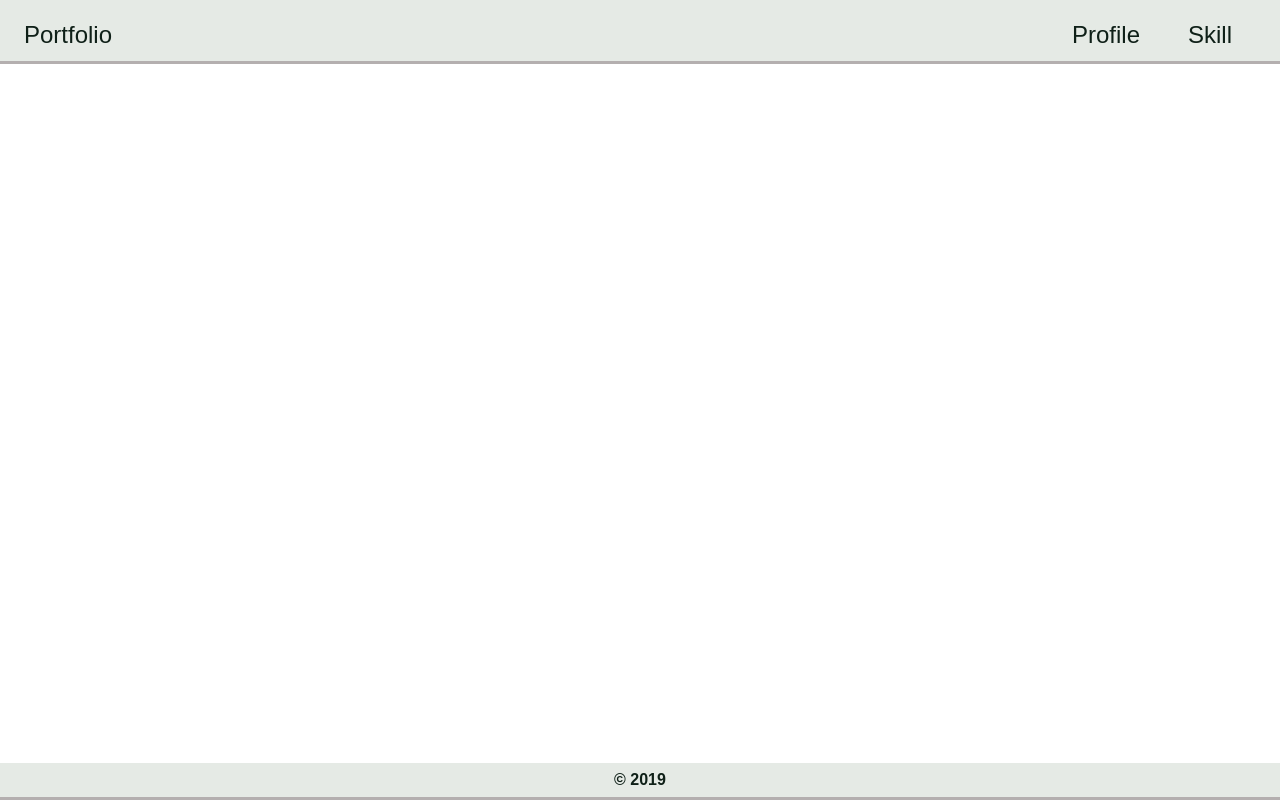
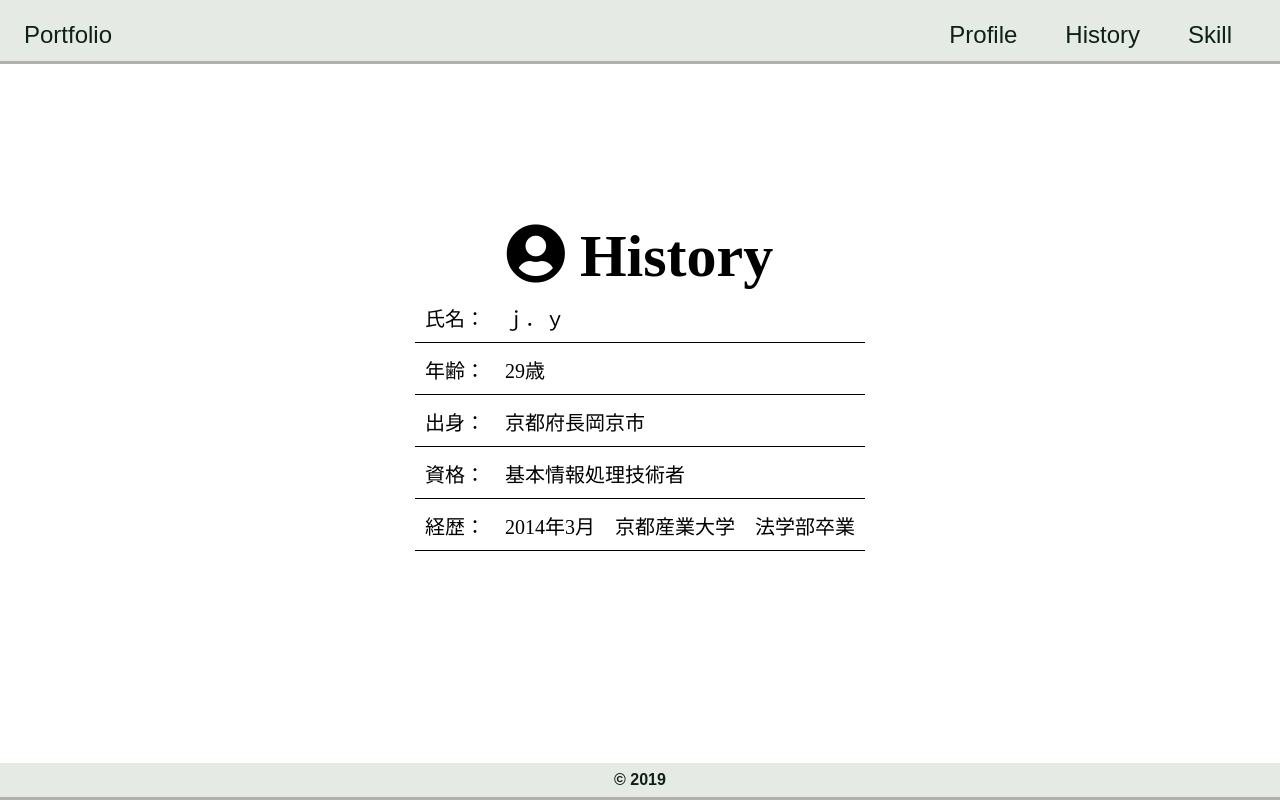
Before and after one commit to birnamwood/vuejs_portfolio, a Vue app: page /#/history in a window 1280 px wide. Built offline with nearby package versions, Linux system fonts and the light colour scheme.

Commit message:
historyページ新規作成＋ルート追加

```diff
--- a/src/components/Header.vue
+++ b/src/components/Header.vue
@@ -4,6 +4,7 @@
 
     <nav>
       <router-link to="/profile" class="menu">Profile</router-link>
+      <router-link to="/history" class="menu">History</router-link>
       <router-link to="/skill" class="menu">Skill</router-link>
     </nav>
   </header>
--- /dev/null
+++ b/src/components/History.vue
@@ -0,0 +1,81 @@
+<template>
+  <div class="history">
+      <div class="history-box">
+          <div class="history-title">
+            <i class="fas fa-user-circle" > History</i>
+          </div>
+          <table class="history-table">
+            <tr>
+              <td>{{name}}</td>
+            </tr>
+            <tr>
+              <td>{{age}}</td>
+            </tr>
+            <tr>
+              <td>{{birthplace}}</td>
+            </tr>
+            <tr>
+                <td>資格：　基本情報処理技術者
+              </td>
+            </tr>
+              <td>経歴：　2014年3月　京都産業大学　法学部卒業
+              </td>
+            </tr>
+          </table>
+      </div>
+  </div>
+</template>
+
+<script>
+export default {
+  name: 'history',
+  data() {
+    return {
+      name: "氏名：　ｊ．ｙ",
+      age: "年齢：　29歳",
+      birthplace: "出身：　京都府長岡京市",
+    }
+  }
+}
+</script>
+
+<style module>
+  @import "https://use.fontawesome.com/releases/v5.6.1/css/all.css";
+</style>
+
+<!-- Add "scoped" attribute to limit CSS to this component only -->
+<style scoped>
+.history {
+  height: 100%;
+  width: 100%;
+  padding-top: 70px;
+  padding-bottom: 45px;
+  margin: auto;
+}
+
+.history-box {
+  margin: auto;
+  text-align: center;
+  /* background-color: lightblue; */
+}
+
+.history-title {
+  font-size: 60px;
+  /* background-color: lightblue; */
+}
+.history-table {
+  font-size:20px;
+  text-align: left;
+  margin: auto;
+  padding-bottom: 50px;
+}
+
+.history-table td {
+  border-bottom: solid 1px;
+  border-collapse: collapse;
+  padding: 10px;
+}
+
+
+
+</style>
--- a/src/router/index.js
+++ b/src/router/index.js
@@ -3,6 +3,7 @@ import Router from 'vue-router'
 import Mainview from '@/components/Mainview'
 import Profile from '@/components/Profile'
 import Skill from '@/components/Skill'
+import History from '@/components/History'
 
 Vue.use(Router)
 
@@ -23,5 +24,10 @@ export default new Router({
       name: 'Skill',
       component: Skill,
     },
+    {
+      path: '/history',
+      name: 'History',
+      component: History,
+    },
   ]
 })
```
